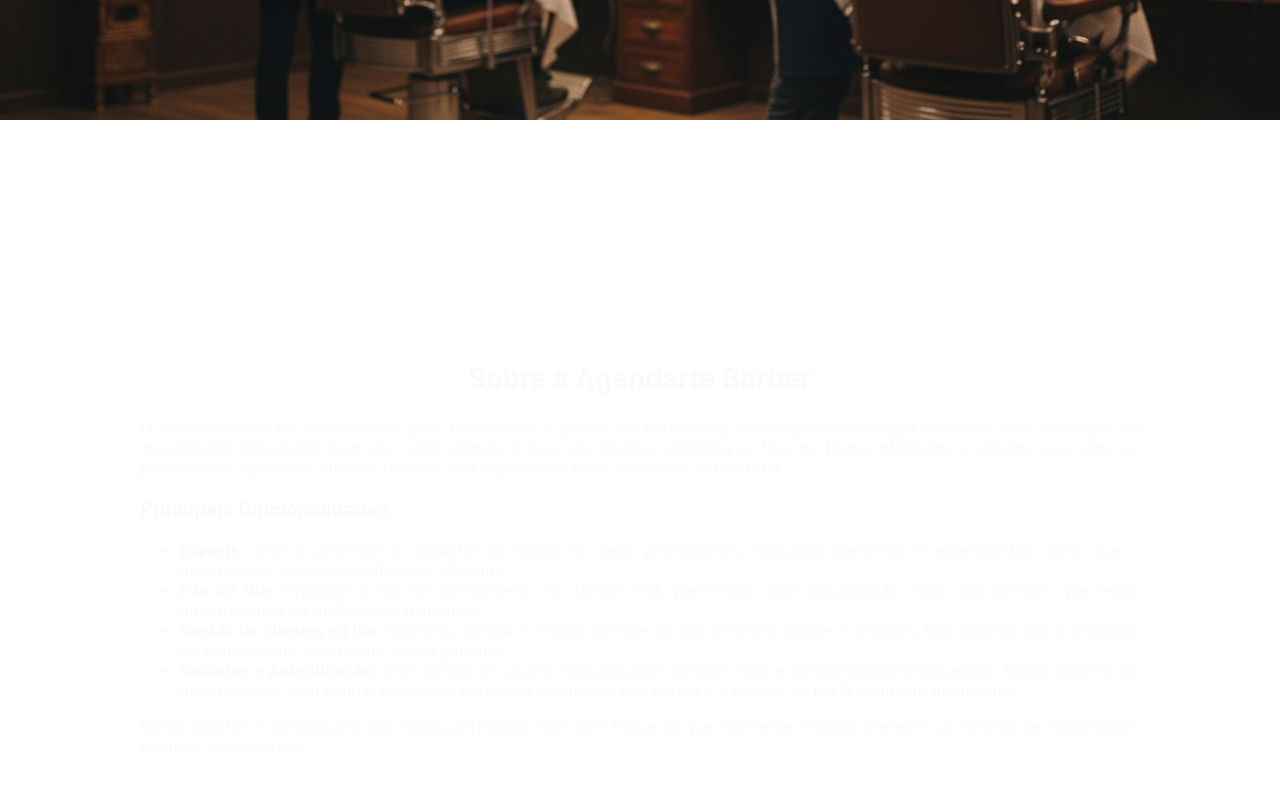
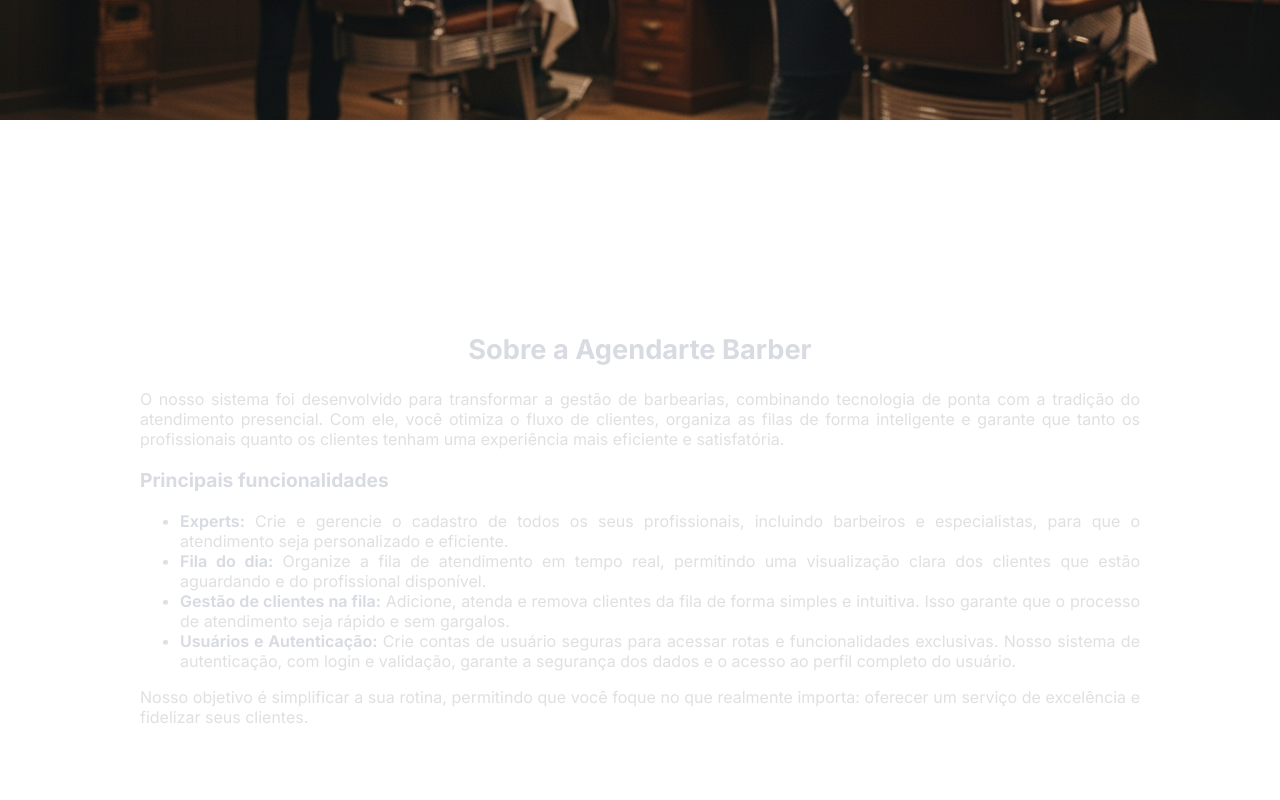
Before and after one commit to mateus-pa/barber-services-front-end, an Angular app: page / in a window 1280 px wide. Shown: the part 480-1280 px from the top of the page. Built offline with nearby package versions, Linux system fonts and the light colour scheme.

Commit message:
refactor: altera margin de cada elemento

```diff
--- a/src/app/app.css
+++ b/src/app/app.css
@@ -3,7 +3,6 @@
   display: flex;
   flex-direction: column;
   align-items: center;
-  margin-top: 5rem;
 }
 
 .page-wrapper {
--- a/src/app/funcoes/funcoes.css
+++ b/src/app/funcoes/funcoes.css
@@ -1,5 +1,5 @@
 .funcoes {
-  margin: 4rem 0;
+  margin: 8rem 0;
 }
 
 .container {
@@ -46,7 +46,7 @@
 }
 
 .card-title {
-  font-size: 1.2rem;
+  font-size: 1.1rem;
   font-weight: 700;
   margin: 0 0 10px 0;
   text-transform: uppercase;
--- a/src/app/sobre/sobre.css
+++ b/src/app/sobre/sobre.css
@@ -1,6 +1,6 @@
 .sobre {
   text-align: justify;
-  margin-top: 4rem;
+  margin-top: 8rem;
   color: var(--cor-secundaria);
   max-width: 1000px;
 }
```
